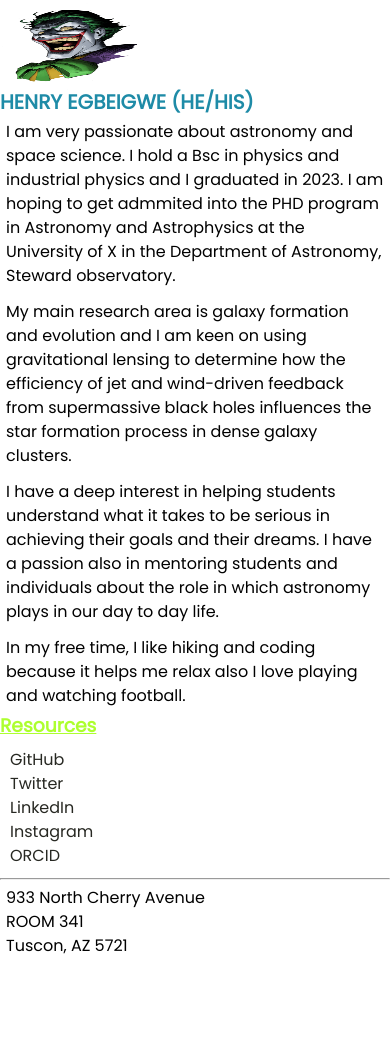
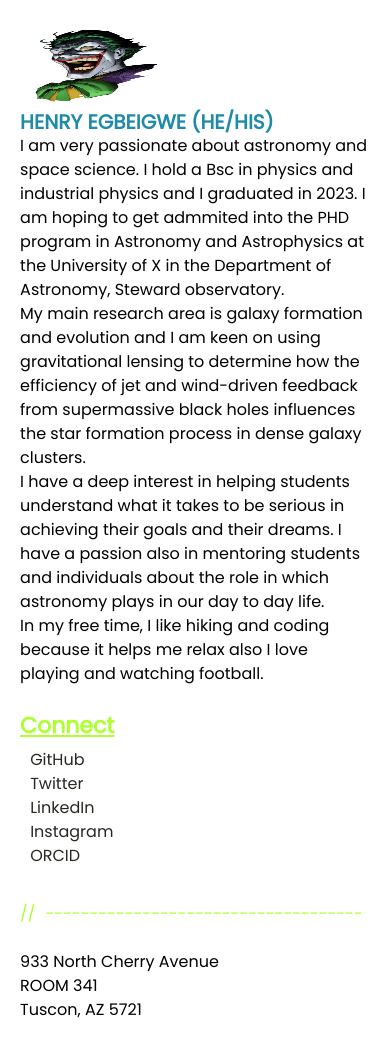
Before and after one commit to AstroWorld-Into-Space/Astro-World, a PHP site: page /about.html in a window 390 px wide. Before the commit the page ends 954 px from the top, so only its background shows below. Run offline with PHP 8.4, Linux system fonts and the light colour scheme; style sheets or scripts are compiled from the project's sources.

Commit message:
mobile view

```diff
--- a/about.html
+++ b/about.html
@@ -18,7 +18,7 @@
         <p> I have a deep interest in helping students understand what it takes to be serious in achieving their goals and their dreams. I have a passion also in mentoring students and individuals about the role in which astronomy plays in our day to day life. </p>
         <p>In my free time, I like hiking and coding because it helps me relax also I love playing and watching football.</p>
 
-        <h3><a href="resources.html">Resources</a></h3>
+        <h3><a href="resources.html">Connect</a></h3>
 
         <footer>
             <ul>
@@ -29,7 +29,7 @@
               <li><a href="https://www.instagram.com/yandodov/" class="footerLink">ORCID</a></li>
           </ul>
         </footer>
-        <hr>
+        <hr class="seperator">
         <p>933 North Cherry Avenue<br>ROOM 341<br>Tuscon, AZ 5721</p>
     </div>
 
--- a/css/about.css
+++ b/css/about.css
@@ -5,13 +5,37 @@ body {
   line-height: 1.5rem;
   color: #fff;
   background-color: #fff;
+  padding: 2ch;
 }
-h2{
+
+@media screen and (max-width: 600px) {
+  #mainWrapper {
+    margin: auto;
+    max-width: 85ch;
+    width: 100%;
+    display: flex;
+    flex-direction: column;
+    flex-wrap: nowrap;
+    overflow: hidden;
+  }
+}
+
+#mainWrapper img {
+  width: 167px;
+  height: 168px;
+}
+
+h2 {
   font-size: 20px;
   font-weight: bold;
   color: rgb(30, 139, 167);
 }
-p{
-    margin: 6px;
+
+p {
   color: black;
 }
+
+#mainWrapper h3 {
+    font-size: 22px;
+    margin-top: 2ch;
+}
```
Also changed, not shown: css/style.scss (+4 -4 lines), 1 other file. Lines whose indentation alone changed are shown as unchanged.
